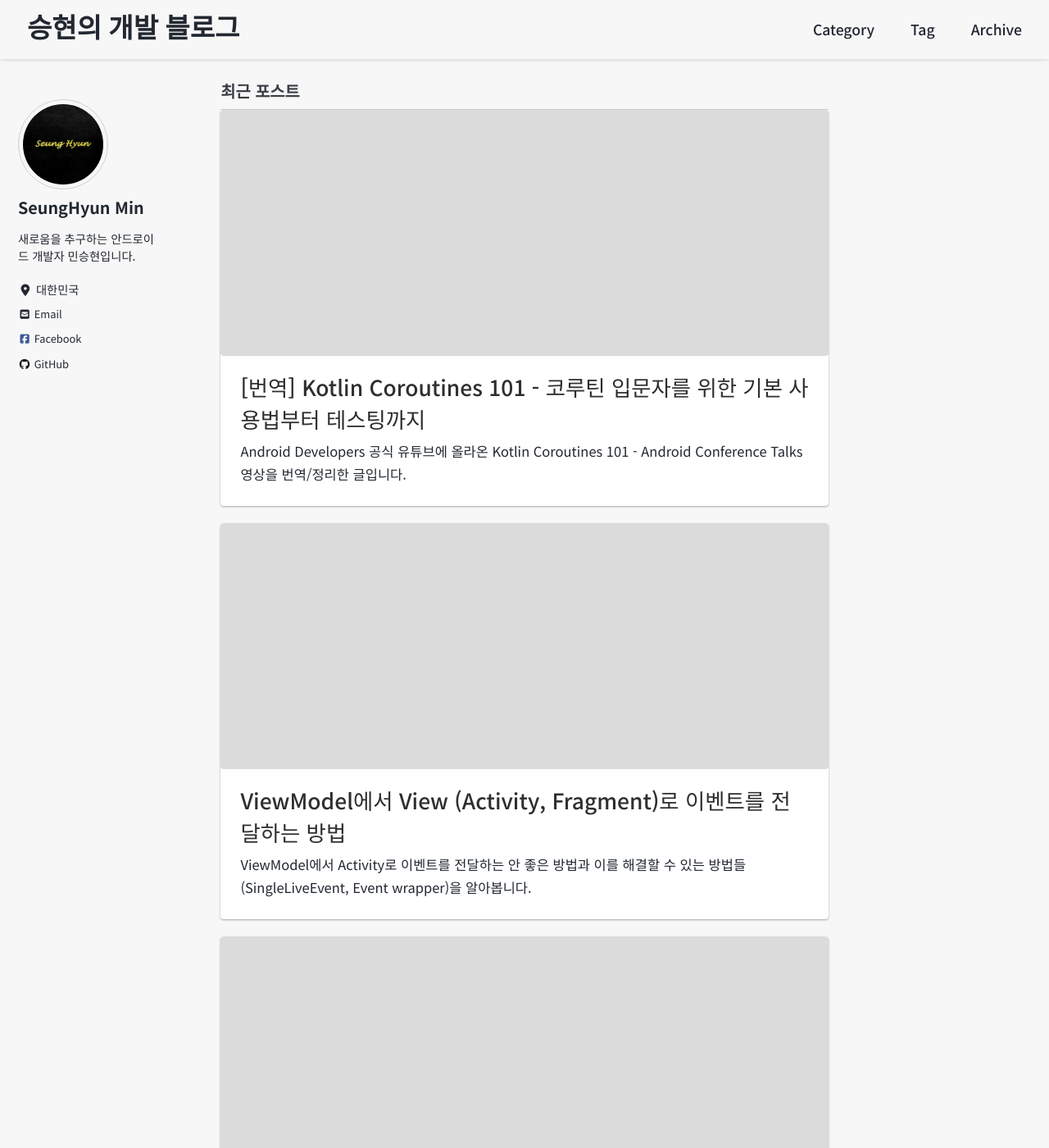
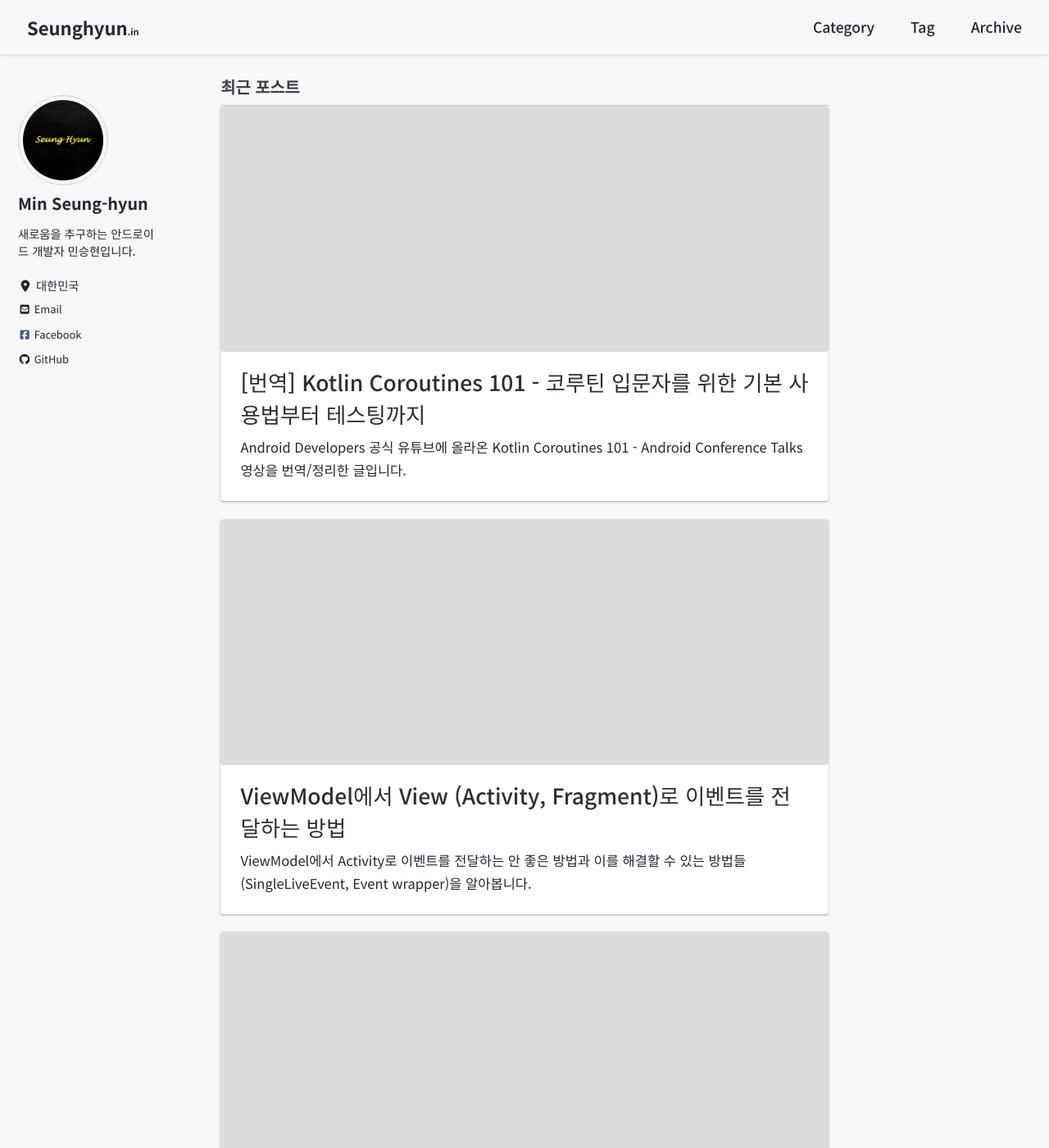
Before and after one commit to MinSeungHyun/minseunghyun.github.io, a Jekyll site: the page built from index.html, in a window 1280 px wide and 1400 px high. Shown: the whole window at 82% size. Built offline with Jekyll 4.4.1, drawn with Linux system fonts in a browser that asks for light colours; cached includes are drawn as plain includes; nearby versions of some CDN libraries; some web fonts are replaced; the list of posts is cut into pages by our own code.

Commit message:
Change site title, author name

```diff
--- a/_config.yml
+++ b/_config.yml
@@ -16,9 +16,9 @@ minimal_mistakes_skin: 'air'
 
 # Site Settings
 locale: 'ko-KR'
-title: '승현의 개발 블로그'
+title: 'seunghyun.in'
 title_separator: '|'
-subtitle:
+subtitle: '.in'
 name: '민승현'
 description: '안드로이드와 관련된 글을 올리고, 저의 기록을 저장하는 블로그입니다.'
 url: 'https://minseunghyun.github.io'
@@ -26,7 +26,7 @@ baseurl: # the subpath of your site, e.g. "/blog"
 repository: 'MinSeungHyun/MinSeungHyun.github.io'
 teaser: # path of fallback teaser image, e.g. "/assets/images/500x300.png"
 logo: # path of logo image to display in the masthead, e.g. "/assets/images/88x88.png"
-masthead_title: # overrides the website title displayed in the masthead, use " " for no title
+masthead_title: 'Seunghyun'
 breadcrumbs: true
 words_per_minute: 200
 comments:
@@ -106,7 +106,7 @@ analytics:
 
 # Site Author
 author:
-  name: 'SeungHyun Min'
+  name: 'Min Seung-hyun'
   avatar: '/assets/images/my_name.png'
   bio: '새로움을 추구하는 안드로이드 개발자 민승현입니다.'
   location: '대한민국'
--- a/_includes/masthead.html
+++ b/_includes/masthead.html
@@ -12,7 +12,7 @@
           <a class="site-logo" href="{{ '/' | relative_url }}"><img src="{{ logo_path | relative_url }}" alt=""></a>
         {% endunless %}
         <a class="site-title" href="{{ '/' | relative_url }}">
-          {{ site.masthead_title | default: site.title }}
+          {{ site.masthead_title | default: site.title -}}
           {% if site.subtitle %}<span class="site-subtitle">{{ site.subtitle }}</span>{% endif %}
         </a>
         <ul class="visible-links">
--- a/_sass/minimal-mistakes/_masthead.scss
+++ b/_sass/minimal-mistakes/_masthead.scss
@@ -47,13 +47,11 @@
   align-self: center;
   font-weight: bold;
   z-index: 20;
-  font-family: 'KCC-eunyoung';
-  font-size: 1.5em;
+  font-size: 1em;
 }
 
 .site-subtitle {
-  display: block;
-  font-size: $type-size-8;
+  font-size: 0.5em;
 }
 
 .masthead__menu {
--- a/_sass/minimal-mistakes/_variables.scss
+++ b/_sass/minimal-mistakes/_variables.scss
@@ -7,13 +7,6 @@
    ========================================================================== */
 
 @import url('https://fonts.googleapis.com/css?family=Noto+Sans+KR:200,300,400,500,700,900&display=swap&subset=korean');
-@font-face {
-  font-family: 'KCC-eunyoung';
-  src: url('https://cdn.jsdelivr.net/gh/projectnoonnu/noonfonts_one@1.0/KCC-eunyoung-Regular.woff')
-    format('woff');
-  font-weight: normal;
-  font-style: normal;
-}
 
 $doc-font-size: 16 !default;
 
```
